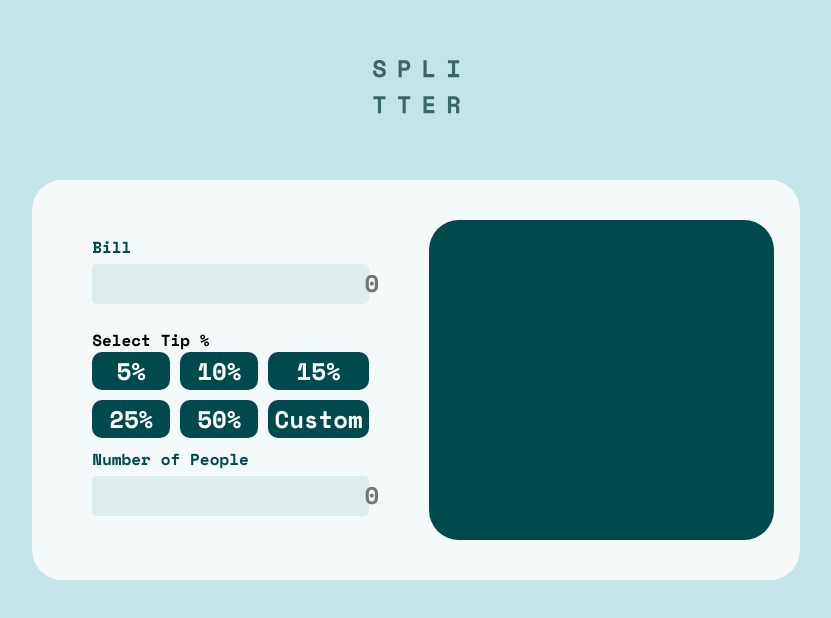
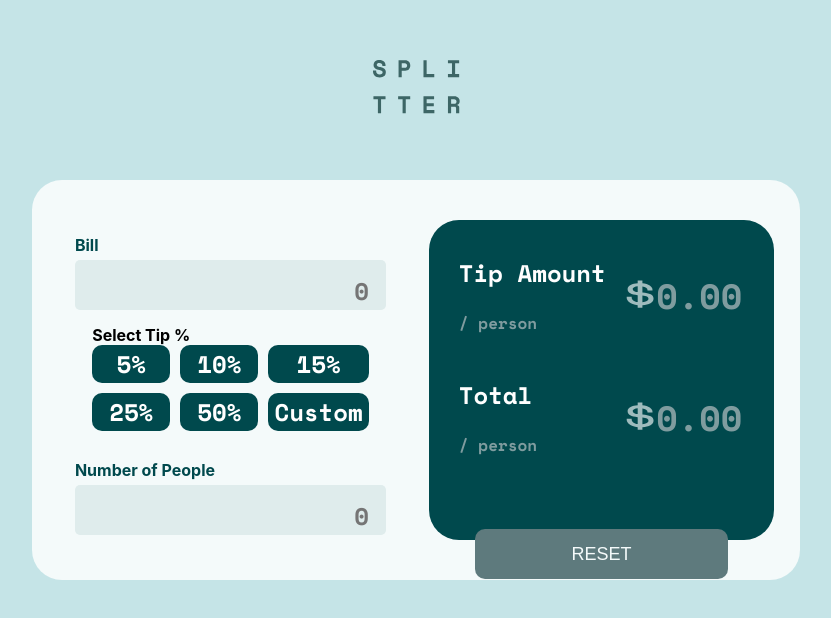
Before and after one commit to RubyAlvarez08/calculator, a React (Create React App) app: page / in a window 1280 px wide. Shown: the part 140-758 px from the top of the page, without its empty margins (224-1055 px from the left). Built offline with nearby package versions, Linux system fonts and the light colour scheme.

Commit message:
styles component output box

```diff
--- a/src/App.css
+++ b/src/App.css
@@ -2,7 +2,6 @@
 
 body{
   background-color: hsl(185, 41%, 84%);
-  font-family: 'Space Mono', monospace;
   font-weight: 700;
 }
 .app{
@@ -31,7 +30,7 @@ body{
 .splitter-input{
   display: flex;
   flex-direction: column;
-  justify-content: space-around;
+  justify-content: space-between;
   align-items: center;
 }
 .splitter-result{
--- a/src/App.js
+++ b/src/App.js
@@ -2,6 +2,7 @@ import Header from '../src/components/Header';
 import '../src/App.css'
 import InputBox from './components/InputBox';
 import SelectTip from './components/SelectTip';
+import OutputBox from './components/OutputBox';
 //const iconImages = require.contex('../src/images')
 function App() {
 
@@ -14,7 +15,9 @@ function App() {
            <SelectTip></SelectTip>
             <InputBox name = "Number of People"></InputBox>
           </section>
-          <section className="splitter-result"></section>
+          <section className="splitter-result">
+            <OutputBox></OutputBox>
+          </section>
         </main>
     </div>
   );
--- a/src/components/InputBox.css
+++ b/src/components/InputBox.css
@@ -1,13 +1,15 @@
 .input-box{
     padding: 15px;
-    width: 80%;
+    width: 90%;
     height: 100px;
     color:hsl(183, 100%, 15%);
 }
 .input-box__enter{
     background-color:hsl(180, 24%, 90%);
-    height: 40px;
-    text-align: end;
+    height: 50px;
+    display: flex;
+    align-items: flex-end;
+    justify-content: flex-end;
     border-radius: 5px;
     margin-top: 5px;
 }
--- /dev/null
+++ b/src/components/OutputBox.js
@@ -0,0 +1,14 @@
+import OutputResult from "./OutputReult";
+import '../components/outputBox.css';
+
+
+function OutputBox(){
+    return(
+        <div className="output-box">
+           <OutputResult title="Tip Amount"></OutputResult>
+           <OutputResult title="Total"></OutputResult>
+           <button className="reset">Reset</button>
+        </div>
+    )
+}
+export default OutputBox;
--- /dev/null
+++ b/src/components/OutputReult.js
@@ -0,0 +1,19 @@
+import idollar from '../images/idollar.svg'
+
+function OutputResult(props){
+    return(
+        <div className="output-result">
+            <div className="output-text">
+                <h2>{props.title}</h2>
+                <span>/ person</span>
+            </div>
+            <div className="output-price">
+                <div className="icon-dollar">
+                    <img src={idollar} alt="icon dollar"/>
+                </div>
+                <h3> 0.00</h3>
+            </div>
+        </div>
+    )
+}
+export default OutputResult;
--- a/src/components/SelectTip.css
+++ b/src/components/SelectTip.css
@@ -1,5 +1,6 @@
 .container-select{
     width: 80%;
+    margin-bottom: 20px;
 }
 .select-tip{
     display: grid;
--- /dev/null
+++ b/src/components/outputBox.css
@@ -0,0 +1,52 @@
+.output-box{
+    display: flex;
+    flex-direction: column;
+    justify-content: space-between;
+    align-items: center;
+    padding: 15px;
+}
+.output-result{
+    font-family: 'Space Mono', monospace;
+    width: 100%;
+    display: flex;
+    flex-direction: row;
+    justify-content: space-evenly;
+
+}
+.output-text{
+    width: 50%;
+    text-align: start;
+    margin-left: 15px;
+
+}
+.output-text h2{
+    color: #ffff;
+}
+.output-text span{
+    color: hsl(184, 14%, 56%);
+}
+.output-price{
+   color:hsl(184, 14%, 56%);
+   width: 50%;
+   font-size: 30px;
+   display: flex;
+   justify-content: center;
+   align-items: baseline;
+}
+.icon-dollar img{
+    width: 30px;
+    height:30px;
+}
+.reset{
+    width: 80%;
+    height: 50px;
+    background-color: hsl(186, 14%, 43%);
+    border: none;
+    position: relative;
+    top: 50px;
+    border-radius: 10px;
+    color: hsl(189, 41%, 97%);
+    text-transform: uppercase;
+    font-size: 18px;
+    ;
+}
```
